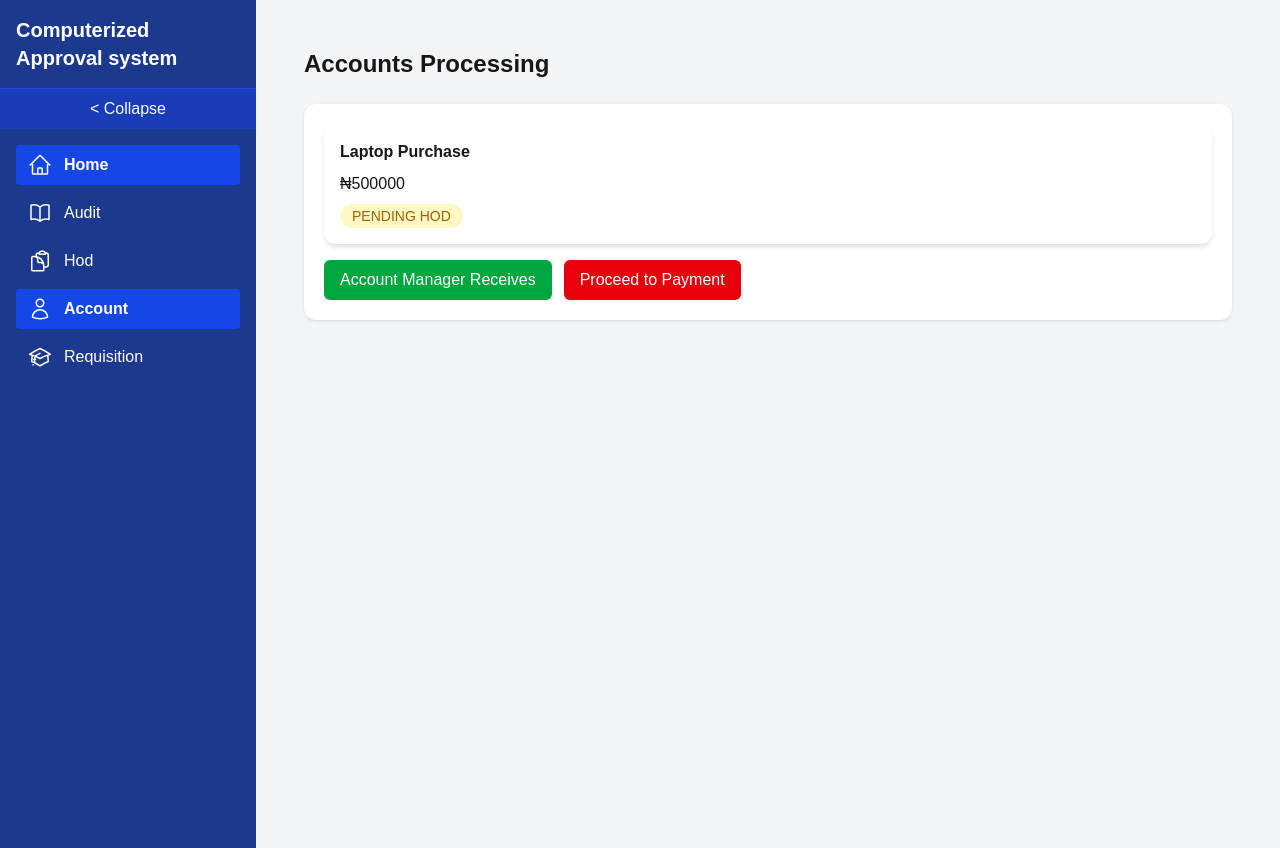
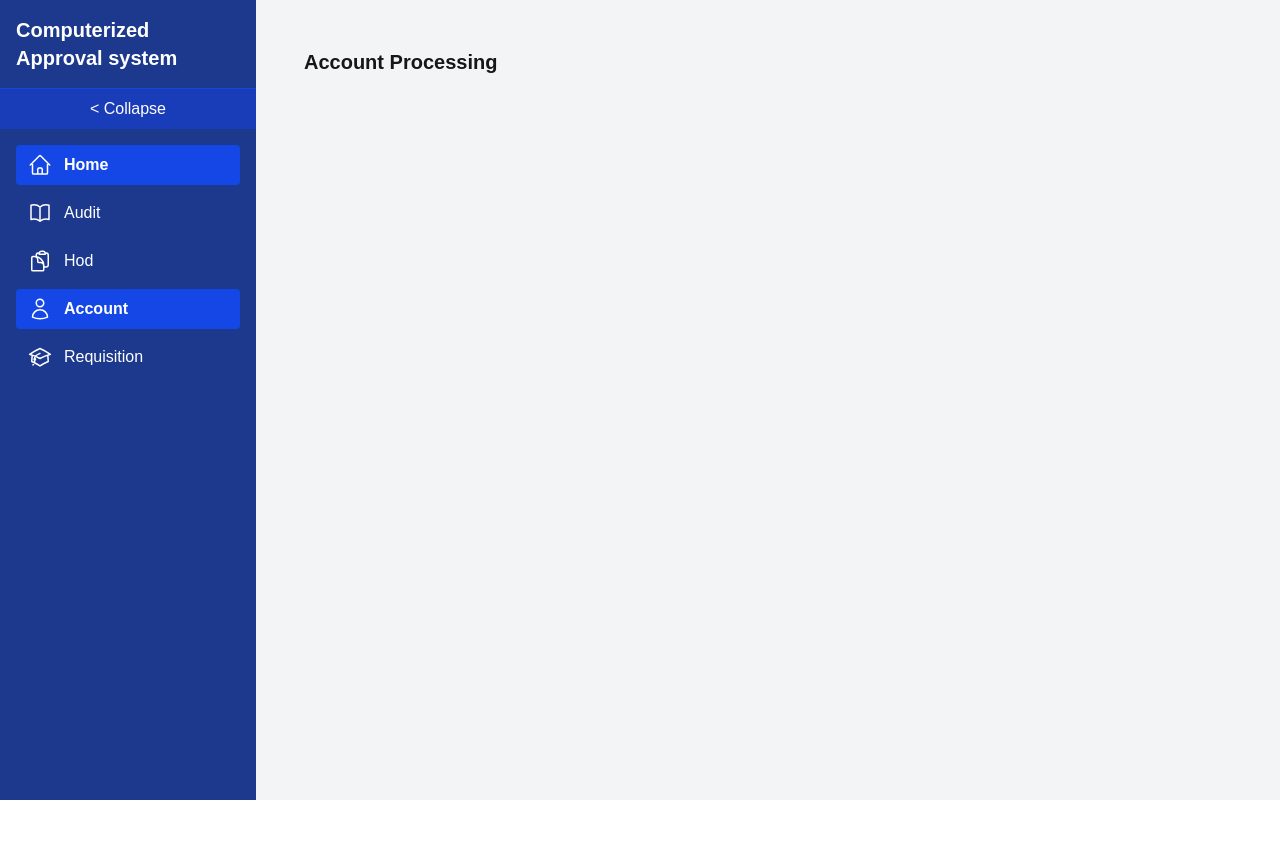
Before and after one commit to Alqomory01/approval-frontend, a Next.js app: page /accounts in a window 1280 px wide. After the commit the page ends 800 px from the top, so only its background shows below. Built offline with nearby package versions, Linux system fonts and the light colour scheme.

Commit message:
approval adjusted

```diff
--- a/app/accounts/page.tsx
+++ b/app/accounts/page.tsx
@@ -1,50 +1,61 @@
 "use client";
 
 import Card from "../components/card";
+import { useRequisition } from "../context/RequisitionCOntext";
+import {Requisition} from "../context/RequisitionCOntext"
+import {Status} from "../context/RequisitionCOntext"
 
-const data = [
-  {
-    id: 1,
-    title: "Laptop Purchase",
-    amount: 500000,
-    status: "PENDING_HOD",
-  },
-];
+export default function AuditPage() {
+  const { requests, setRequests } = useRequisition();
 
-export default function AccountPage() {
+  const hodRequests = requests.filter(
+    (item) => item.status === "PENDING_HOD"
+  );
+const handleApprove = (id: number) => {
+  const updated = requests.map((item): Requisition =>
+    item.id === id
+      ? { ...item, status: "PENDING_AUDIT" as Status }
+      : item
+  );
+
+  setRequests(updated);
+};
+
+  const handleReject = (id: number) => {
+  const updated = requests.map((item): Requisition =>
+    item.id === id
+      ? { ...item, status: "REJECTED" as Status }
+      : item
+  );
+
+  setRequests(updated);
+};
+
   return (
-    <div className="min-h-screen bg-gray-100 px-4 sm:px-6 py-6">
-      <div className="max-w-5xl mx-auto space-y-6">
+    <div className="p-6 space-y-4">
+      <h1 className="text-xl font-bold">Account Processing</h1>
 
-        {/* Header */}
-        <h1 className="text-xl sm:text-2xl font-bold">
-         Accounts Processing
-        </h1>
+      {hodRequests.map((item) => (
+        <div key={item.id} className="space-y-2">
+          <Card data={item} status={item.status} />
 
-        {/* List */}
-        {data.map((item) => (
-          <div
-            key={item.id}
-            className="bg-white p-4 sm:p-5 rounded-xl shadow space-y-4"
-          >
-            {/* Card */}
-            <Card data={item} />
+          <div className="flex gap-2">
+            <button
+              onClick={() => handleApprove(item.id)}
+              className="bg-green-600 text-white px-3 py-1 rounded"
+            >
+              Approve
+            </button>
 
-            {/* Actions */}
-            <div className="flex flex-col sm:flex-row gap-3">
-
-              <button className="w-full sm:w-auto bg-green-600 hover:bg-green-700 transition text-white px-4 py-2 rounded-md">
-                Account Manager Receives
-              </button>
-
-              <button className="w-full sm:w-auto bg-red-600 hover:bg-red-700 transition text-white px-4 py-2 rounded-md">
-                Proceed to Payment
-              </button>
-
-            </div>
+            <button
+              onClick={() => handleReject(item.id)}
+              className="bg-red-600 text-white px-3 py-1 rounded"
+            >
+              Reject
+            </button>
           </div>
-        ))}
-      </div>
+        </div>
+      ))}
     </div>
   );
 }
--- a/app/audit/page.tsx
+++ b/app/audit/page.tsx
@@ -1,50 +1,61 @@
 "use client";
 
 import Card from "../components/card";
+import { useRequisition } from "../context/RequisitionCOntext";
+import {Requisition} from "../context/RequisitionCOntext"
+import {Status} from "../context/RequisitionCOntext"
 
-const data = [
-  {
-    id: 1,
-    title: "Laptop Purchase",
-    amount: 500000,
-    status: "PENDING_HOD",
-  },
-];
+export default function AuditPage() {
+  const { requests, setRequests } = useRequisition();
 
-export default function AccountPage() {
+  const hodRequests = requests.filter(
+    (item) => item.status === "PENDING_HOD"
+  );
+const handleApprove = (id: number) => {
+  const updated = requests.map((item): Requisition =>
+    item.id === id
+      ? { ...item, status: "PENDING_AUDIT" as Status }
+      : item
+  );
+
+  setRequests(updated);
+};
+
+  const handleReject = (id: number) => {
+  const updated = requests.map((item): Requisition =>
+    item.id === id
+      ? { ...item, status: "REJECTED" as Status }
+      : item
+  );
+
+  setRequests(updated);
+};
+
   return (
-    <div className="min-h-screen bg-gray-100 px-4 sm:px-6 py-6">
-      <div className="max-w-5xl mx-auto space-y-6">
+    <div className="p-6 space-y-4">
+      <h1 className="text-xl font-bold">Audit Verifications</h1>
 
-        {/* Header */}
-        <h1 className="text-xl sm:text-2xl font-bold">
-         Audit verifications
-        </h1>
+      {hodRequests.map((item) => (
+        <div key={item.id} className="space-y-2">
+          <Card data={item} status={item.status} />
 
-        {/* List */}
-        {data.map((item) => (
-          <div
-            key={item.id}
-            className="bg-white p-4 sm:p-5 rounded-xl shadow space-y-4"
-          >
-            {/* Card */}
-            <Card data={item} />
+          <div className="flex gap-2">
+            <button
+              onClick={() => handleApprove(item.id)}
+              className="bg-green-600 text-white px-3 py-1 rounded"
+            >
+              Approve
+            </button>
 
-            {/* Actions */}
-            <div className="flex flex-col sm:flex-row gap-3">
-
-              <button className="w-full sm:w-auto bg-green-600 hover:bg-green-700 transition text-white px-4 py-2 rounded-md">
-                verify
-              </button>
-
-              <button className="w-full sm:w-auto bg-red-600 hover:bg-red-700 transition text-white px-4 py-2 rounded-md">
-                reject
-              </button>
-
-            </div>
+            <button
+              onClick={() => handleReject(item.id)}
+              className="bg-red-600 text-white px-3 py-1 rounded"
+            >
+              Reject
+            </button>
           </div>
-        ))}
-      </div>
+        </div>
+      ))}
     </div>
   );
 }
--- a/app/components/statusbadge.tsx
+++ b/app/components/statusbadge.tsx
@@ -1,5 +1,19 @@
-export default function StatusBadge({ status }: { status: string }) {
-  const colors: any = {
+
+
+  type Props = {
+  status: Status;
+};
+type Status =
+  | "PENDING_HOD"
+  | "PENDING_AUDIT"
+  | "PENDING_FINAL"
+  | "APPROVED"
+  | "REJECTED"
+  | "PAID";
+export default function StatusBadge({ status }: Props) {
+
+
+  const colors: Record<Status, string> = {
     PENDING_HOD: "bg-yellow-100 text-yellow-700",
     PENDING_AUDIT: "bg-blue-100 text-blue-700",
     PENDING_FINAL: "bg-purple-100 text-purple-700",
@@ -8,6 +22,7 @@ export default function StatusBadge({ status }: { status: string }) {
     PAID: "bg-gray-200 text-gray-800",
   };
 
+
   return (
     <span className={`px-3 py-1 rounded-full text-sm ${colors[status]}`}>
       {status.replace("_", " ")}
--- /dev/null
+++ b/app/context/RequisitionContext.tsx
@@ -0,0 +1,53 @@
+"use client";
+
+import { createContext, useContext, useState } from "react";
+import type { ReactNode } from "react";
+
+export type Status =
+  | "PENDING_HOD"
+  | "PENDING_AUDIT"
+  | "PENDING_FINAL"
+  | "APPROVED"
+  | "REJECTED"
+  | "PAID";
+
+export type Requisition = {
+  id: number;
+  title: string;
+  amount: number;
+  staffName: string;
+  department: string;
+  function: string;
+  jobTitle: string;
+  jobLevel: string;
+  createdAt?: Date;
+  status: Status;
+
+};
+
+type ContextType = {
+  requests: Requisition[];
+  setRequests: React.Dispatch<React.SetStateAction<Requisition[]>>;
+};
+
+const RequisitionContext = createContext<ContextType | null>(null);
+type Props = {
+  children: ReactNode;
+};
+export const RequisitionProvider = ({ children }: Props) => {
+  const [requests, setRequests] = useState<Requisition[]>([]);
+
+  return (
+    <RequisitionContext.Provider value={{ requests, setRequests }}>
+      {children}
+    </RequisitionContext.Provider>
+  );
+};
+
+export const useRequisition = () => {
+  const context = useContext(RequisitionContext);
+  if (!context) {
+    throw new Error("useRequisition must be used within provider");
+  }
+  return context;
+};
--- a/app/hod/page.tsx
+++ b/app/hod/page.tsx
@@ -1,30 +1,56 @@
 "use client";
 
 import Card from "../components/card";
-
-const data = [
-  {
-    id: 1,
-    title: "Laptop Purchase",
-    amount: 500000,
-    status: "PENDING_HOD",
-  },
-];
+import { useRequisition } from "../context/RequisitionCOntext";
+import {Requisition} from "../context/RequisitionCOntext"
+import {Status} from "../context/RequisitionCOntext"
 
 export default function HodPage() {
+  const { requests, setRequests } = useRequisition();
+
+  const hodRequests = requests.filter(
+    (item) => item.status === "PENDING_HOD"
+  );
+const handleApprove = (id: number) => {
+  const updated = requests.map((item): Requisition =>
+    item.id === id
+      ? { ...item, status: "PENDING_AUDIT" as Status }
+      : item
+  );
+
+  setRequests(updated);
+};
+
+  const handleReject = (id: number) => {
+  const updated = requests.map((item): Requisition =>
+    item.id === id
+      ? { ...item, status: "REJECTED" as Status }
+      : item
+  );
+
+  setRequests(updated);
+};
+
   return (
     <div className="p-6 space-y-4">
       <h1 className="text-xl font-bold">HOD Approvals</h1>
 
-      {data.map((item) => (
+      {hodRequests.map((item) => (
         <div key={item.id} className="space-y-2">
-          <Card data={item} />
+          <Card data={item} status={item.status} />
 
           <div className="flex gap-2">
-            <button className="bg-green-600 text-white px-3 py-1 rounded">
+            <button
+              onClick={() => handleApprove(item.id)}
+              className="bg-green-600 text-white px-3 py-1 rounded"
+            >
               Approve
             </button>
-            <button className="bg-red-600 text-white px-3 py-1 rounded">
+
+            <button
+              onClick={() => handleReject(item.id)}
+              className="bg-red-600 text-white px-3 py-1 rounded"
+            >
               Reject
             </button>
           </div>
--- a/app/layout.tsx
+++ b/app/layout.tsx
@@ -2,6 +2,7 @@ import type { Metadata } from "next";
 import { Geist, Geist_Mono } from "next/font/google";
 import "./globals.css";
 import Sidebar from "./components/Sidebar";
+import { RequisitionProvider } from "./context/RequisitionCOntext";
 
 const geistSans = Geist({
   variable: "--font-geist-sans",
@@ -31,7 +32,9 @@ export default function RootLayout({
       <body className="min-h-full flex flex-col">
         <div className="flex flex-1">
       <Sidebar/>
+      <RequisitionProvider>
         <main className="flex-1 p-6 bg-gray-100">{children}</main>
+        </RequisitionProvider>
         </div>
         </body>
     </html>
--- a/app/page.tsx
+++ b/app/page.tsx
@@ -1,17 +1,33 @@
 "use client";
 
 import { useState } from "react";
+import { useRequisition } from "./context/RequisitionCOntext";
+import type { Status, Requisition } from "./context/RequisitionCOntext";
+export default function Home() {
+  const { requests, setRequests } = useRequisition();
 
-export default function Home() {
   const [form, setForm] = useState({
     title: "",
     amount: "",
   });
 
   const handleSubmit = () => {
-    console.log(form);
+   const newRequest: Requisition = {
+  id: Date.now(),
+  title: form.title,
+  amount: Number(form.amount),
+  staffName: "Kanyinsola Olaotu",
+  department: "HSE",
+  function: "Operation",
+  jobTitle: "Officer",
+  jobLevel: "Officer",
+  status: "PENDING_HOD" as Status,
+    };
+    setRequests([...requests, newRequest]);
+
     alert("Request submitted!");
   };
+
 
   return (
     <div className="min-h-screen bg-gray-100 flex items-center justify-center px-4">
```
Also changed, not shown: app/components/card.tsx (+8 -1 lines).
